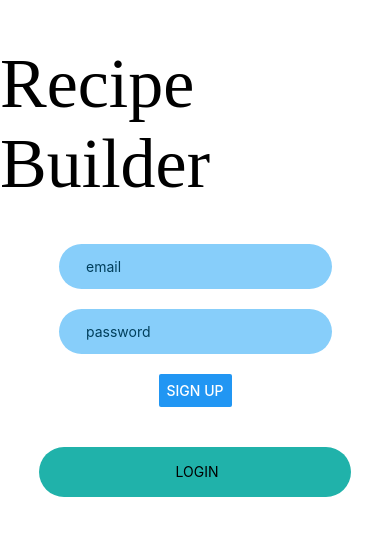
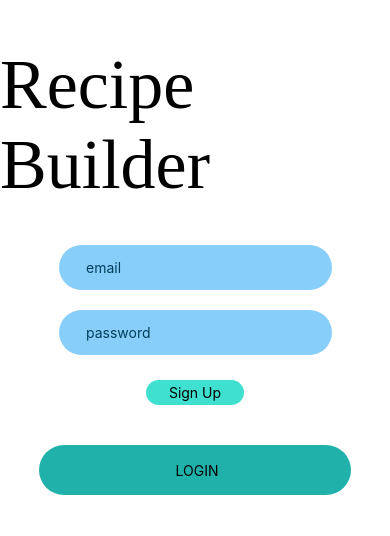
Before and after one commit to ChenliangEdward/EC463SWMiniProject, a React Native app: screen / in a window 390 px wide. Shown: the part 152-688 px from the top of the page. Built offline with nearby package versions, Linux system fonts and the light colour scheme.

Commit message:
Added sign up modal for new users

```diff
--- a/App.js
+++ b/App.js
@@ -1,11 +1,12 @@
 import { StatusBar } from 'expo-status-bar';
 import React from 'react';
-import { StyleSheet, Text, View, Button, TextInput, TouchableOpacity } from 'react-native';
+import { StyleSheet, Text, View, Button, TextInput, TouchableOpacity, Modal, Pressable } from 'react-native';
 import { useState } from 'react';
 
 export default function App() {
   const [email, setEmail] = useState("");
   const [password, setPassword] = useState("");
+  const [modalVisible, setModalVisible] = useState(false);
 
   return (
     <View style={styles.container}>
@@ -32,7 +33,47 @@ export default function App() {
         />
       </View>
 
-      <Button title="Sign up"></Button>
+      <Modal
+        animationType="slide"
+        transparent={true}
+        visible={modalVisible}
+        onRequestClose={() => {
+          Alert.alert("Modal has been closed.");
+          setModalVisible(!modalVisible);
+        }}
+      >
+        <View style={styles.container}>
+            <View style={styles.inputView}>
+              <TextInput
+                style={styles.TextInput}
+                placeholder="email"
+                placeholderTextColor="#003f5c"
+                onChangeText={(email) => setEmail(email)}
+                />
+            </View>
+
+            <View style={styles.inputView}>
+              <TextInput
+                style={styles.TextInput}
+                placeholder="password"
+                placeholderTextColor="#003f5c"
+                secureTextEntry={true}
+                onChangeText={(password) => setPassword(password)}
+              />
+            </View>
+            <Pressable
+              style={styles.signupBtn}
+              onPress={() => setModalVisible(!modalVisible)}
+            >
+              <Text style={styles.textStyle}>login</Text>
+            </Pressable>
+          </View>
+      </Modal>
+
+      <Pressable style={styles.signupBtn}
+        onPress={() => setModalVisible(true)}>
+        <Text style={styles.textStyle}>Sign Up</Text>
+      </Pressable>
 
       <TouchableOpacity style={styles.loginBtn}>
         <Text style={styles.loginText}> LOGIN</Text>
@@ -70,12 +111,22 @@ const styles = StyleSheet.create({
   },
   loginBtn:
   {
-    width:"80%",
-    borderRadius:25,
-    height:50,
-    alignItems:"center",
-    justifyContent:"center",
-    marginTop:40,
-    backgroundColor:"#20b2aa",
+    width: "80%",
+    borderRadius: 25,
+    height: 50,
+    alignItems: "center",
+    justifyContent: "center",
+    marginTop: 40,
+    backgroundColor: "#20b2aa",
+  },
+  signupBtn:
+  {
+    width:"25%",
+    borderRadius: 20,
+    height: 25,
+    alignItems: "center",
+    justifyContent: "center",
+    marginTop: 5,
+    backgroundColor: "#40e0d0",
   }
 });
```
